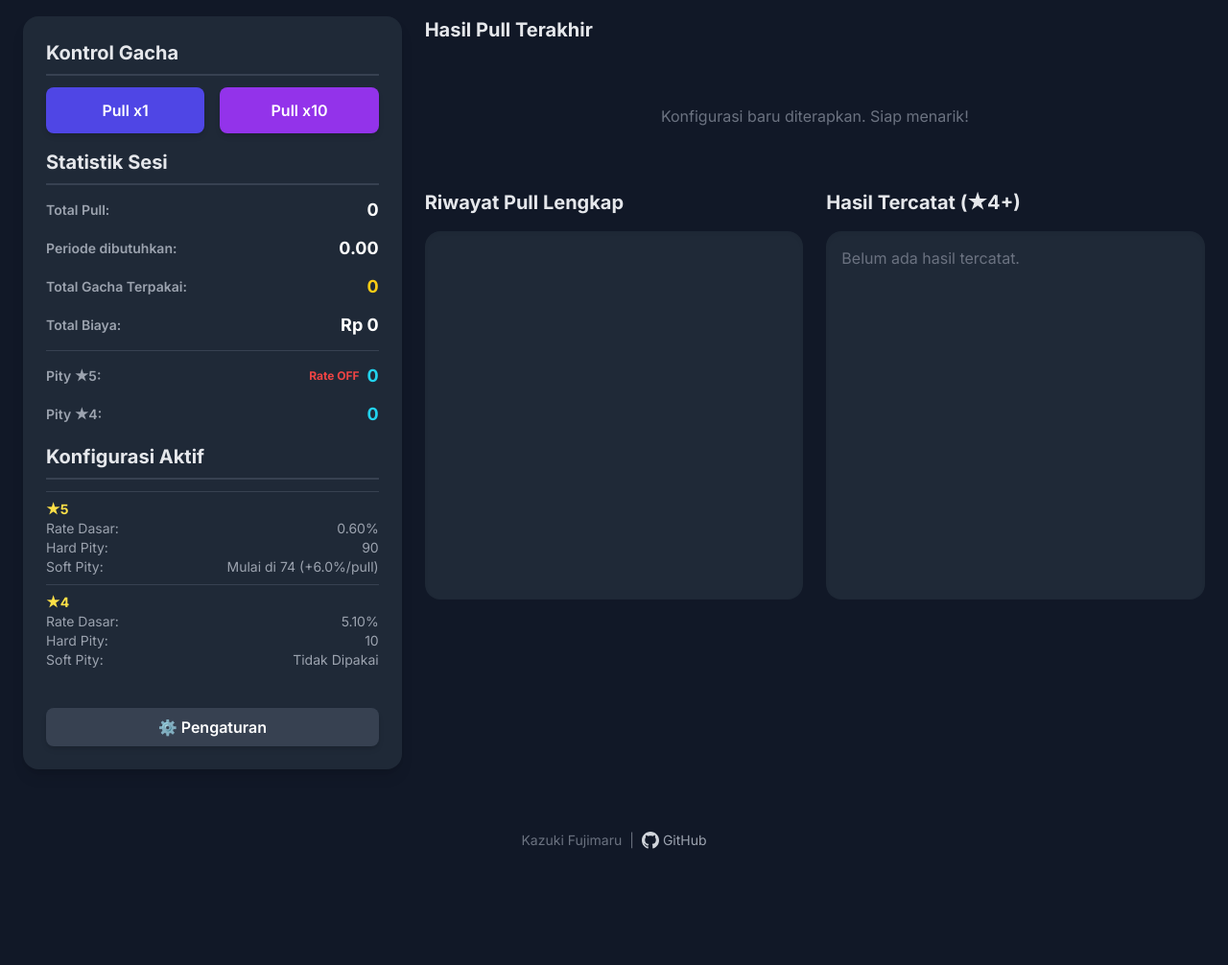
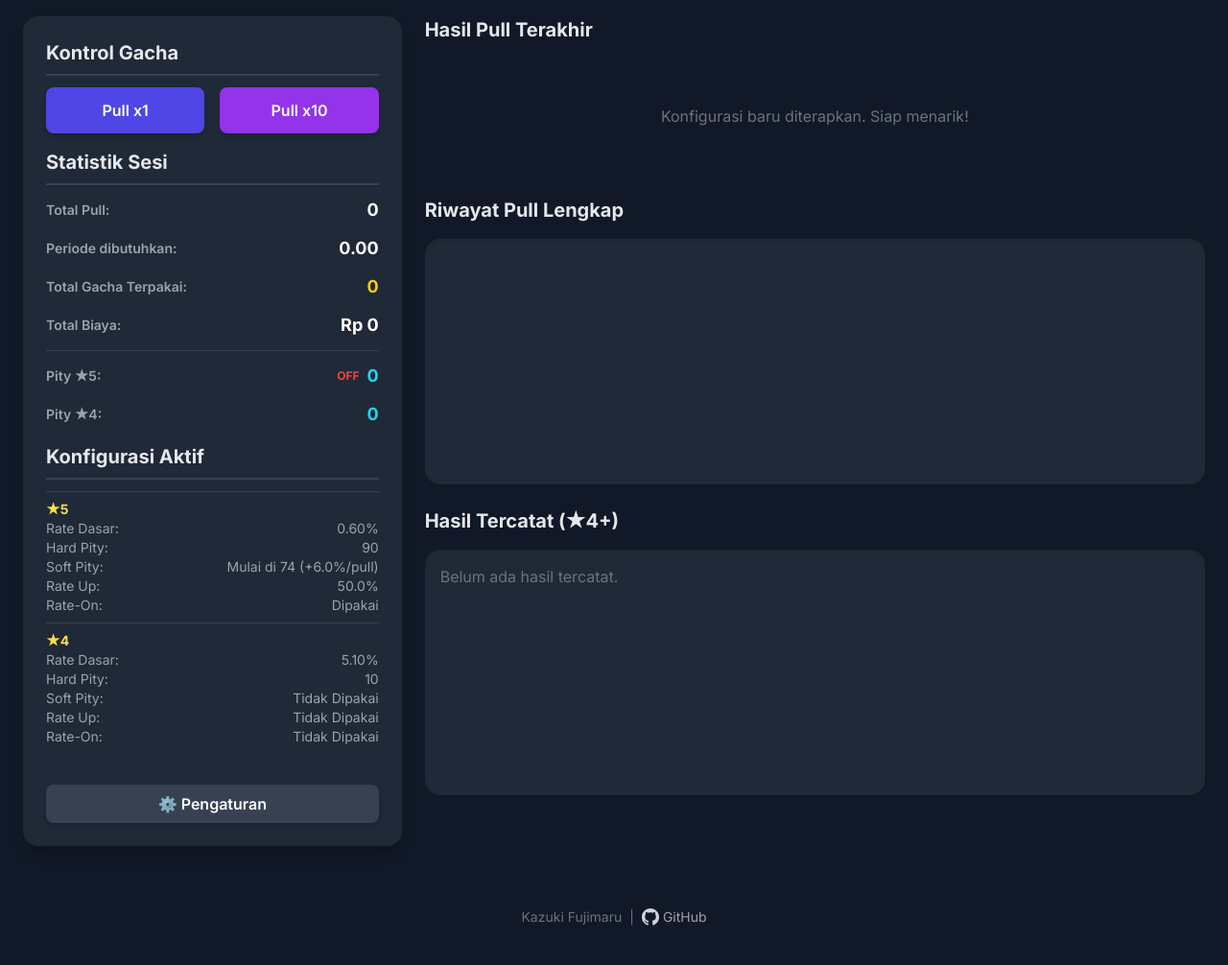
Before and after one commit to KazukiFujimaru/custom-gacha-simulator, a Flask app: page / in a window 1280 px wide. Shown: the part 159-1165 px from the top of the page at 96% size. Before the commit the page ends 1044 px from the top, so only its background shows below. Run offline with Flask 2, Linux system fonts and the light colour scheme; parts of the project's set-up code (start-up, migrations or seed data) failed here and were passed over; some libraries are stand-ins or nearby versions.

Commit message:
Add: Fix Statistik + QoL Update
- Perbaikan statistik agar bisa digunakan jika pull tidak memiliki isi / tidak ada hasil yang didapatkan dari pengaturan gacha
- Perbaikan text dan layout website
- Penambahan indikator rate up dan rate on

```diff
--- a/handlers/routes.py
+++ b/handlers/routes.py
@@ -64,7 +64,6 @@ def configure_routes(app):
         rarities = config.get('rarities', {})
         total_rate = sum(rarity_config.get('rate', 0) for rarity_config in rarities.values())
 
-        # PENAMBAHAN: Ambil opsi baru dari request
         exclude_3star = config.get('exclude_3star_from_chart', False)
 
         if not selected_rarities_for_stats:
@@ -105,7 +104,6 @@ def configure_routes(app):
                 rate_up_counts[str(result['rarity'])] += 1
             total_pulls_simulated += 1
 
-        # PENAMBAHAN: Hapus data ★3 jika opsi dipilih
         if exclude_3star and '3' in rarity_counts:
             del rarity_counts['3']
 
@@ -119,18 +117,16 @@ def configure_routes(app):
 
         # Calculate per-rarity statistics
         detailed_rarity_stats = {}
-        all_configured_rarities = sorted([int(r) for r in config['rarities'].keys()], reverse=True)
 
-        rarities_to_process = sorted([r for r in all_configured_rarities if r in selected_rarities_for_stats], reverse=True)
-
-        for rarity_level in rarities_to_process:
+        # PENAMBAHAN: Pastikan semua rarity yang dipilih ada di hasil, bahkan jika 0
+        for rarity_level in selected_rarities_for_stats:
             rarity_level_str = str(rarity_level)
-
             total_obtained_this_rarity = rarity_counts.get(rarity_level_str, 0)
 
-            avg_pulls_this_rarity = num_pulls / total_obtained_this_rarity if total_obtained_this_rarity > 0 else float('inf')
-            avg_cost_this_rarity = avg_pulls_this_rarity * cost_in_rupiah_for_one_pull if avg_pulls_this_rarity != float('inf') else float('inf')
-            avg_periods_this_rarity = avg_pulls_this_rarity / pulls_per_period if pulls_per_period > 0 and avg_pulls_this_rarity != float('inf') else float('inf')
+            # Perbaiki pembagian dengan nol
+            avg_pulls_this_rarity = num_pulls / total_obtained_this_rarity if total_obtained_this_rarity > 0 else 0
+            avg_cost_this_rarity = avg_pulls_this_rarity * cost_in_rupiah_for_one_pull
+            avg_periods_this_rarity = avg_pulls_this_rarity / pulls_per_period if pulls_per_period > 0 else 0
 
             rarity_data = {
                 'total_obtained': total_obtained_this_rarity,
@@ -143,9 +139,9 @@ def configure_routes(app):
             if rarity_config_data.get('rate_up', {}).get('enabled', False):
                 total_rate_up_this_rarity = rate_up_counts.get(rarity_level_str, 0)
 
-                avg_pulls_rate_up_this_rarity = num_pulls / total_rate_up_this_rarity if total_rate_up_this_rarity > 0 else float('inf')
-                avg_cost_rate_up_this_rarity = avg_pulls_rate_up_this_rarity * cost_in_rupiah_for_one_pull if avg_pulls_rate_up_this_rarity != float('inf') else float('inf')
-                avg_periods_rate_up_this_rarity = avg_pulls_rate_up_this_rarity / pulls_per_period if pulls_per_period > 0 and avg_pulls_rate_up_this_rarity != float('inf') else float('inf')
+                avg_pulls_rate_up_this_rarity = num_pulls / total_rate_up_this_rarity if total_rate_up_this_rarity > 0 else 0
+                avg_cost_rate_up_this_rarity = avg_pulls_rate_up_this_rarity * cost_in_rupiah_for_one_pull
+                avg_periods_rate_up_this_rarity = avg_pulls_rate_up_this_rarity / pulls_per_period if pulls_per_period > 0 else 0
 
                 rarity_data['rate_up_stats'] = {
                     'total_obtained': total_rate_up_this_rarity,
@@ -155,7 +151,6 @@ def configure_routes(app):
                 }
 
             detailed_rarity_stats[rarity_level_str] = rarity_data
-
 
         return jsonify({
             'total_pulls_simulated': total_pulls_simulated,
--- a/static/scripts/gacha.js
+++ b/static/scripts/gacha.js
@@ -228,7 +228,7 @@ document.addEventListener('DOMContentLoaded', () => {
                     statsHTML += `<div class="flex justify-between items-center">
                         <span class="font-semibold text-gray-400">Pity ★${level}:</span>
                         <div class="flex items-center space-x-2">
-                            ${rateUpConfig.enabled && rateUpConfig.guarantee_enabled ? `<span class="font-bold text-xs ${isGuaranteed ? 'text-green-400' : 'text-red-500'}">${isGuaranteed ? 'Rate ON' : 'Rate OFF'}</span>` : ''}
+                            ${rateUpConfig.enabled && rateUpConfig.guarantee_enabled ? `<span class="font-bold text-xs ${isGuaranteed ? 'text-green-400' : 'text-red-500'}">${isGuaranteed ? 'ON' : 'OFF'}</span>` : ''}
                             <span class="font-bold text-lg text-cyan-400">${playerState.pity_counters[level]}</span>
                         </div>
                     </div>`;
@@ -239,17 +239,29 @@ document.addEventListener('DOMContentLoaded', () => {
         sessionStatsContainer.innerHTML = statsHTML;
 
         let configHTML = '';
-        Object.keys(gachaConfig.rarities).sort((a,b) => b-a).forEach(level => {
+         Object.keys(gachaConfig.rarities).sort((a,b) => b-a).forEach(level => {
              const config = gachaConfig.rarities[level];
+
              let softPityText = 'Tidak Dipakai';
              if (gachaConfig.pity_enabled && config.soft_pity.enabled && config.soft_pity.start > 0) {
                  softPityText = `Mulai di ${config.soft_pity.start} (+${(config.soft_pity.increase * 100).toFixed(1)}%/pull)`;
              }
+
+             // Logika baru untuk Rate Up
+             const rateUpConfig = config.rate_up;
+             let rateUpText = 'Tidak Dipakai';
+             if (rateUpConfig && rateUpConfig.enabled) {
+                 rateUpText = `${(rateUpConfig.chance * 100).toFixed(1)}%`;
+             }
+             let rateOnText = rateUpConfig && rateUpConfig.enabled ? 'Dipakai' : 'Tidak Dipakai';
+
              configHTML += `<div class="border-t border-gray-700 mt-2 pt-2">
                     <div class="flex justify-between font-bold text-yellow-300"><span>★${level}</span></div>
                     <div class="flex justify-between"><span>Rate Dasar:</span> <span>${(config.rate * 100).toFixed(2)}%</span></div>
                     <div class="flex justify-between"><span>Hard Pity:</span> <span>${gachaConfig.pity_enabled && config.hard_pity > 0 ? config.hard_pity : 'Tidak Dipakai'}</span></div>
                     <div class="flex justify-between"><span>Soft Pity:</span> <span class="text-right">${softPityText}</span></div>
+                    <div class="flex justify-between"><span>Rate Up:</span> <span>${rateUpText}</span></div>
+                    <div class="flex justify-between"><span>Rate-On:</span> <span>${rateOnText}</span></div>
                 </div>`;
         });
         configDisplayContainer.innerHTML = configHTML;
--- a/templates/index.html
+++ b/templates/index.html
@@ -113,21 +113,21 @@
                     </button>
                 </div>
             </div>
-            <div class="lg:col-span-2 space-y-4">
+            <div class="lg:col-span-2 space-y-6">
                 <div>
                     <h2 class="text-xl font-bold mb-4">Hasil Pull Terakhir</h2>
                     <div id="results-display" class="grid grid-cols-2 sm:grid-cols-3 md:grid-cols-4 lg:grid-cols-5 gap-4 min-h-[120px]">
                         <div class="flex items-center justify-center text-gray-500 text-center col-span-full">Tekan tombol pull untuk memulai...</div>
                     </div>
                 </div>
-                <div class="flex grid grid-cols-1 md:grid-cols-2 gap-6">
+                <div class="grid grid-cols-1 gap-6">
                     <div>
                         <h2 class="text-xl font-bold mb-4">Riwayat Pull Lengkap</h2>
-                        <div id="history-log" class="bg-gray-800 p-4 rounded-2xl shadow-inner h-64 lg:h-96 overflow-y-auto "></div>
+                        <div id="history-log" class="bg-gray-800 p-4 rounded-2xl shadow-inner h-64 overflow-y-auto"></div>
                     </div>
                     <div>
                         <h2 class="text-xl font-bold mb-4">Hasil Tercatat (★4+)</h2>
-                        <div id="notable-pulls-log" class="bg-gray-800 p-4 rounded-2xl shadow-inner h-64 lg:h-96 overflow-y-auto"></div>
+                        <div id="notable-pulls-log" class="bg-gray-800 p-4 rounded-2xl shadow-inner h-64 overflow-y-auto"></div>
                     </div>
                 </div>
             </div>
```
Also changed, not shown: static/scripts/statistik.js (+13 -1 lines).
